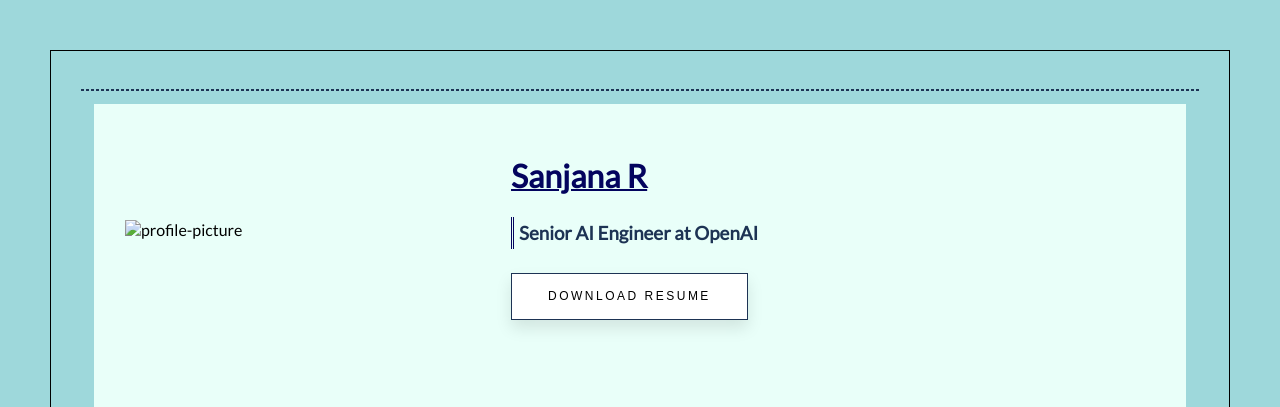
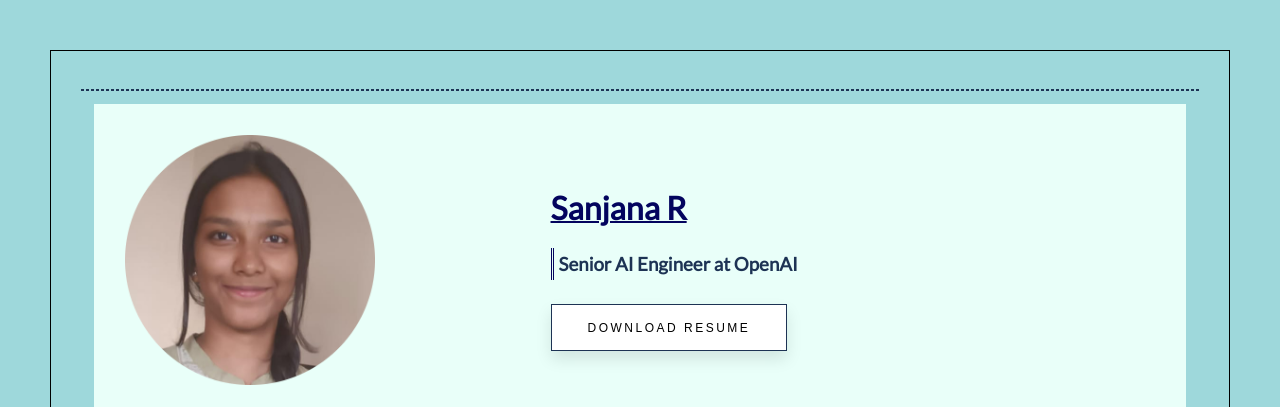
Before and after one commit to Sanjana-ayana/Resume, a plain HTML site: page index.html in a window 1280 px wide. Shown: the top 407 px of the page. Drawn offline with Linux system fonts and the light colour scheme; a web font is replaced by a local one.

Commit message:
Updated for profile picture

```diff
--- a/index.html
+++ b/index.html
@@ -10,7 +10,7 @@
 
     <table cellspacing="30px" id="out">
     <div id="profile"> <tr>
-           <td id="pfp" cellmargin="0px"> <img src="images/Sanjana-modified.png" alt="profile-picture" height="250"></td>
+           <td id="pfp" cellmargin="0px"> <img src="Sanjana-modified.png" alt="profile-picture" height="250"></td>
             <td><h1>Sanjana R </h1>
             <h3>Senior AI Engineer at OpenAI</h3>
             <a href="Sanjana.pdf" download><button class="button">Download Resume</button></a>
```
